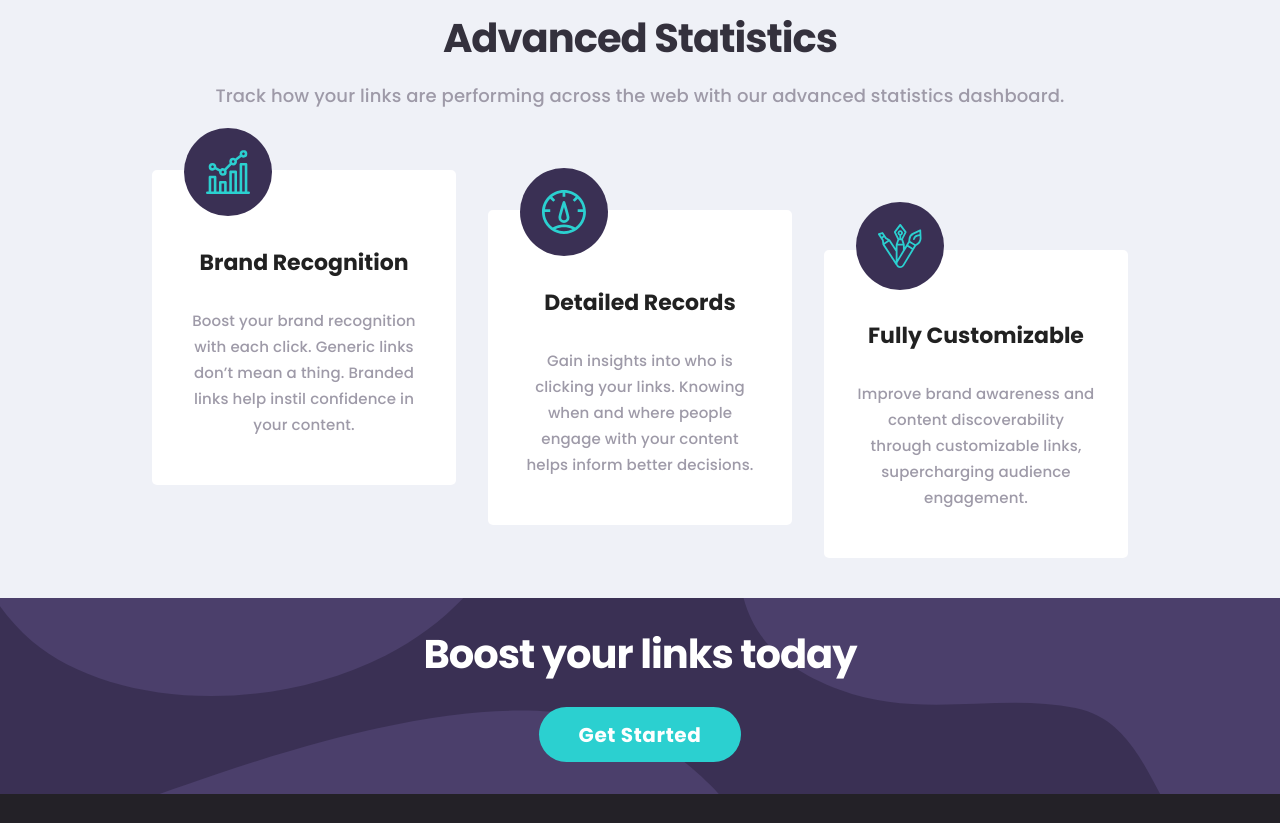
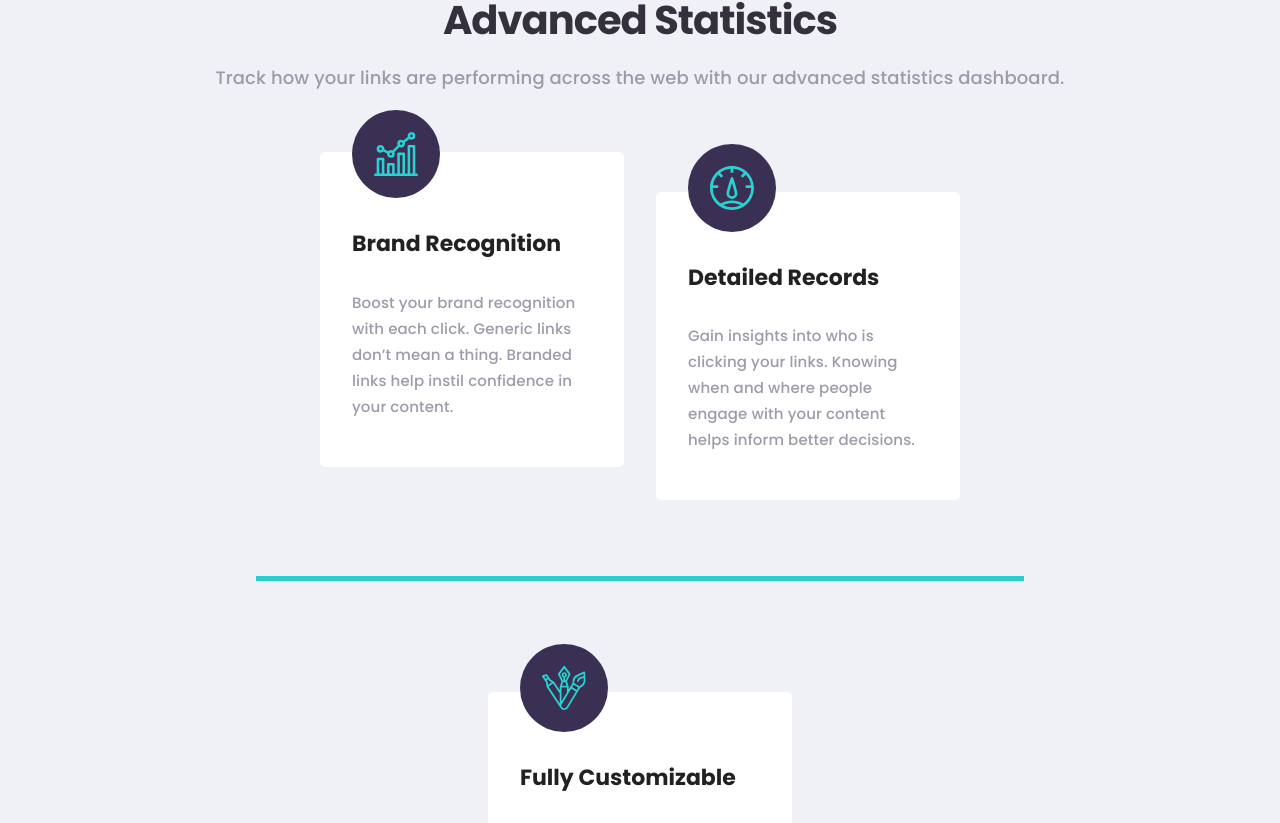
Before and after one commit to brucarlota/url-shortening, a React (Vite) app: page / in a window 1280 px wide. Shown: the part 797-1620 px from the top of the page. Built offline with nearby package versions, Linux system fonts and the light colour scheme; the HTML template or start-up script is replaced by a standard one.

Commit message:
Add styled line

```diff
--- a/src/assets/styles/main.css
+++ b/src/assets/styles/main.css
@@ -22,7 +22,7 @@ a {
   justify-content: inherit;
 }
 
-@media screen and (max-width: 1400px) {
+@media screen and (max-width: 800px) {
   .container {
     padding: 0 1.5rem;
     flex-direction: inherit;
--- a/src/components/Card/Card.styles.jsx
+++ b/src/components/Card/Card.styles.jsx
@@ -24,6 +24,7 @@ export const StyledCard = styled(Card)`
       justify-content: center;
       align-content: initial;
       max-height: initial;
+      margin-top: 3rem !important;
     }
   }
 
--- a/src/components/Home/Home.jsx
+++ b/src/components/Home/Home.jsx
@@ -6,7 +6,8 @@ import {  CardsSection,
           SectionHighlights,
           ShortenLink,
           ShortenLinkResult,
-          SectionGetStarted
+          SectionGetStarted,
+          StyledLine,
         } from "./Home.styles";
 import Card from "../Card/Card";
 import useSearch from "../../hooks/useSearch";
@@ -84,12 +85,12 @@ const Home = () => {
               <div className="cards">
                 <Card id="card-1" title="Brand Recognition" text="Boost your brand recognition with each click. Generic links don’t
       mean a thing. Branded links help instil confidence in your content." image="icon-brand-recognition.svg"/>
-
                 <Card id="card-2" title="Detailed Records" text="Gain insights into who is clicking your links. Knowing when and where
       people engage with your content helps inform better decisions." image="icon-detailed-records.svg" />
-
                 <Card id="card-3" title="Fully Customizable" text="Improve brand awareness and content discoverability through customizable
       links, supercharging audience engagement." image="icon-fully-customizable.svg" />
+
+                <StyledLine />
               </div>
             </CardsSection>
           </div>
--- a/src/components/Home/Home.styles.jsx
+++ b/src/components/Home/Home.styles.jsx
@@ -107,6 +107,8 @@ export const SectionCards = styled.section`
 
     @media screen and (max-width: 768px) {
       gap: 1rem;
+      flex-direction: column;
+      align-items: center;
     }
   }
 `;
@@ -220,3 +222,19 @@ export const SectionGetStarted = styled.section`
     }
   }
 `;
+
+export const StyledLine = styled.div`
+  width: 80%;
+  height: 5px;
+  background-color: rgb(42, 207, 207);
+  position: absolute;
+  top: 50%;
+  left: 10%;
+
+  @media screen and (max-width: 768px) {
+    width: 5px;
+    height: 80%;
+    top: 0;
+    left: 50%;
+  }
+`;
```
